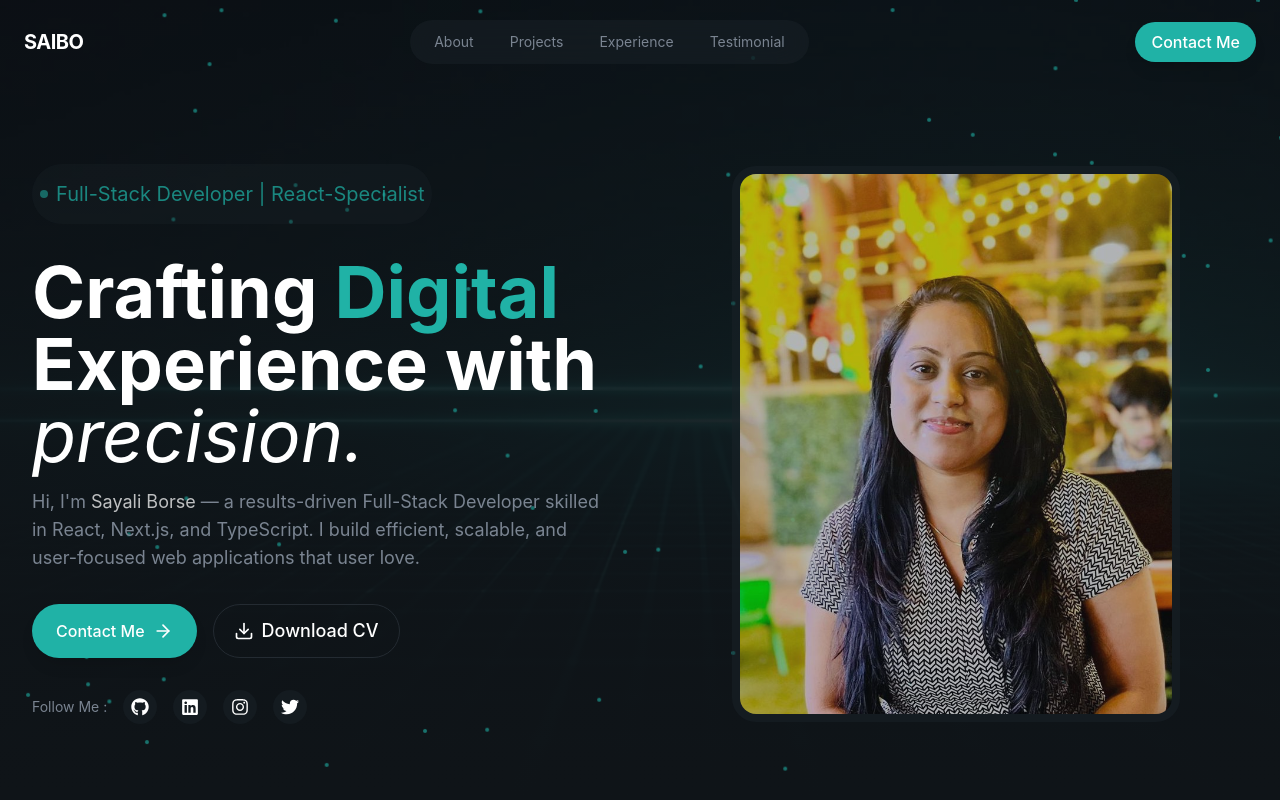
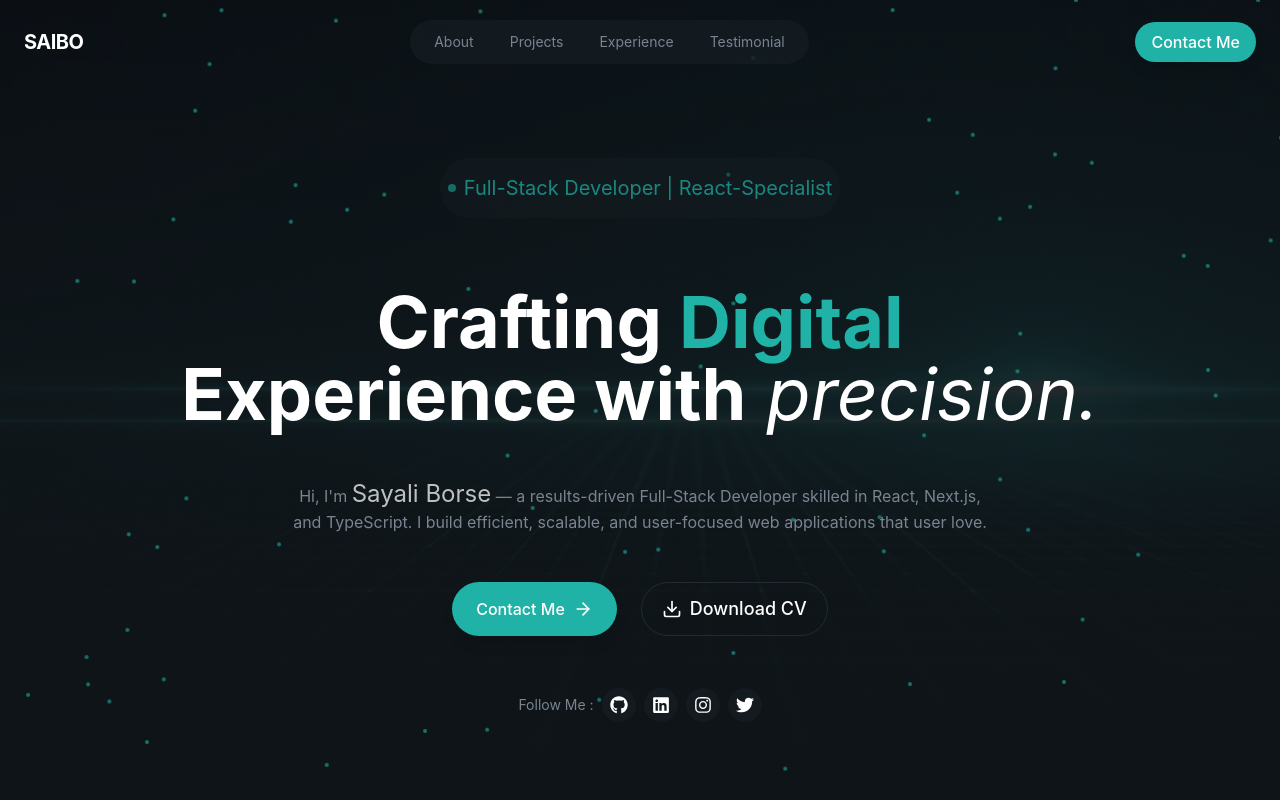
Before and after one commit to sayali-borse/Portfolio-2026, a React (Vite) app: page / in a window 1280 px wide. Built offline with nearby package versions, Linux system fonts and the light colour scheme.

Commit message:
Add new Herosection as RightHero.jsx

```diff
--- a/src/App.jsx
+++ b/src/App.jsx
@@ -6,13 +6,18 @@ import Experience from "@/sections/Experience";
 import Project from "@/sections/Project";
 import Testimonial from "@/sections/Testimonial";
 import Contact from "@/sections/Contact";
+import RightHero from "./sections/RightHero";
 
 const App = () => {
   return (
     <div className="min-h-screen overflow-x-hidden">
       <Navbar />
       <main>
-        <Hero />
+        {/* <Hero /> */}
+        <center>
+          <RightHero />
+        </center>
+
         {/* <About />
         <Experience />
         <Project />
--- a/src/components/AnimatedBorderButton.jsx
+++ b/src/components/AnimatedBorderButton.jsx
@@ -6,12 +6,12 @@ const AnimatedBorderButton = () => {
     <div>
       <button
         className="relative bg-transparent border border-border
-        text-foreground hover:border-primary/50 transition-all
+        text-foreground hover:border-primary/90 transition-all
         duration-1000 focus:outline-none focus-visible:ring-2
         focus-visible:ring-primary focus-visible:ring-offset-2
         disabled:opacity-50 disabled:cursor-not-allowed group
         px-5 py-3 text-lg font-medium rounded-full  overflow-visible
-        animated-border"
+        animated-border "
       >
         <svg
           className="absolute left-0 top-0 w-full h-full pointer-events-none download-cv-border"
--- /dev/null
+++ b/src/sections/RightHero.jsx
@@ -0,0 +1,116 @@
+import React from "react";
+
+import { Button } from "@/components/Button";
+import AnimatedBorderButton from "@/components/AnimatedBorderButton";
+import { ArrowRight, Github, Instagram, Linkedin, Twitter } from "lucide-react";
+
+import { FaGithub, FaInstagram, FaLinkedin, FaTwitter } from "react-icons/fa";
+
+const RightHero = () => {
+  return (
+    <section className="relative min-h-screen flex items-center overflow-hidden ">
+      {/*    Bg- Background Image */}
+
+      <div className="absolute inset-0">
+        <img
+          src="./public/hero-bg.jpg"
+          alt="Hero image"
+          className="w-full h-full object-cover opacity-40"
+        />
+        <div className="absolute inset-0 bg-linear-to-b from-background/20 via-background/80 to-background" />
+      </div>
+      {/*  green dot */}
+      <div className="absolute inset-0 overflow-hidden pointer-events-none">
+        {[...Array(70)].map((_, i) => (
+          <div
+            className="absolute w-1 h-1 rounded-full opacity-60"
+            style={{
+              backgroundColor: "#20b2a6",
+              // backgroundColor: "#ff4d6d",
+              left: `${Math.random() * 100}%`,
+              top: `${Math.random() * 100}%`,
+              animation: `slow-drift ${30 + Math.random() * 20}s ease-in-out infinite`,
+              animationDelay: `${Math.random() * 5}s`,
+            }}
+          />
+        ))}
+      </div>
+
+      {/* ---- content of Hero section---- */}
+      <div className="container mx-auto px-8 pt-20  relative z-10 animation-delay-100">
+        <div className="space-y-8">
+          <div className="animate-fade-in   animation-delay-100">
+            <span className="inline-flex items-center gap-2 px-2 py-4 rounded-full glass text-xl text-primary animate-pulse">
+              <span className=" w-2 h-2 bg-primary rounded-full animate-pulse" />
+              Full-Stack Developer | React-Specialist
+            </span>
+          </div>
+          {/* ---- Headline for Hero section */}
+          <div className="space-y-4  ">
+            <h1 className="text-5xl md:text-6xl mt-17 lg:text-7xl font-bold animate-fade-in animation-delay-300">
+              Crafting{" "}
+              <span className="text-primary glow-text "> Digital </span>
+              <br />
+              Experience with
+              <span className="text-white fort-serif italic font-normal">
+                {" "}
+                precision.
+              </span>
+            </h1>
+            <p className="    text-md text-muted-foreground mx-w-lg  my-12 animate-fade-in animation-delay-700">
+              Hi, I'm{" "}
+              <span className="text-white  text-2xl animate-pulse">
+                Sayali Borse
+              </span>{" "}
+              — a results-driven Full-Stack Developer skilled in React, Next.js,{" "}
+              <br />
+              and TypeScript. I build efficient, scalable, and user-focused web
+              applications that user love.
+            </p>
+          </div>
+          {/* ----- button section---  */}
+          <div className="flex flex-wrap gap-6  justify-center animate-fade-in animation-delay-300">
+            <Button size="default">
+              {" "}
+              Contact Me <ArrowRight className="h-5 w-5" />{" "}
+            </Button>
+            {/* ------ Animated Border button  */}
+            <AnimatedBorderButton />
+          </div>
+          {/* -----socila links */}
+
+          <div className="flex items-center justify-center pt-5 gap-2 animate-fade-in ">
+            <span className="text-sm text-muted-foreground"> Follow Me :</span>
+            {[
+              { icon: FaGithub, href: "https://github.com/sayali-borse" },
+              {
+                icon: FaLinkedin,
+                href: "https://www.linkedin.com/in/sayali-borse0/",
+              },
+              {
+                icon: FaInstagram,
+                href: "https://www.instagram.com/sayali__borse/",
+              },
+              { icon: FaTwitter, href: "https://x.com/sayaliborse1" },
+            ].map((social, index) => {
+              const Icon = social.icon;
+
+              return (
+                <a
+                  key={index}
+                  href={social.href}
+                  className="p-2 rounded-full glass hover:bg-primary transition-all duration-300"
+                >
+                  <Icon size={18} />
+                </a>
+              );
+            })}
+          </div>
+        </div>
+        {/* --- Right section Add image  */}
+      </div>
+    </section>
+  );
+};
+
+export default RightHero;
```
